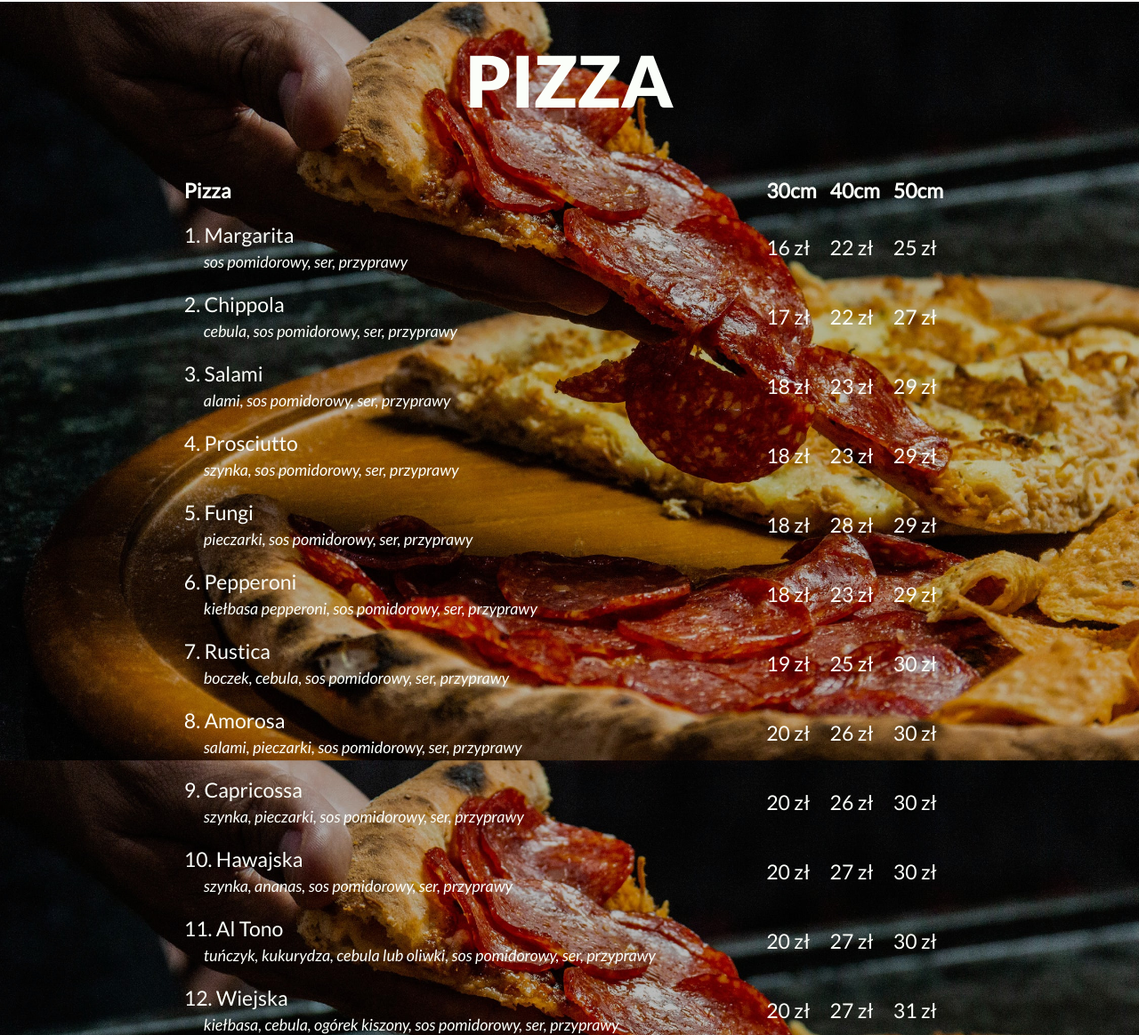
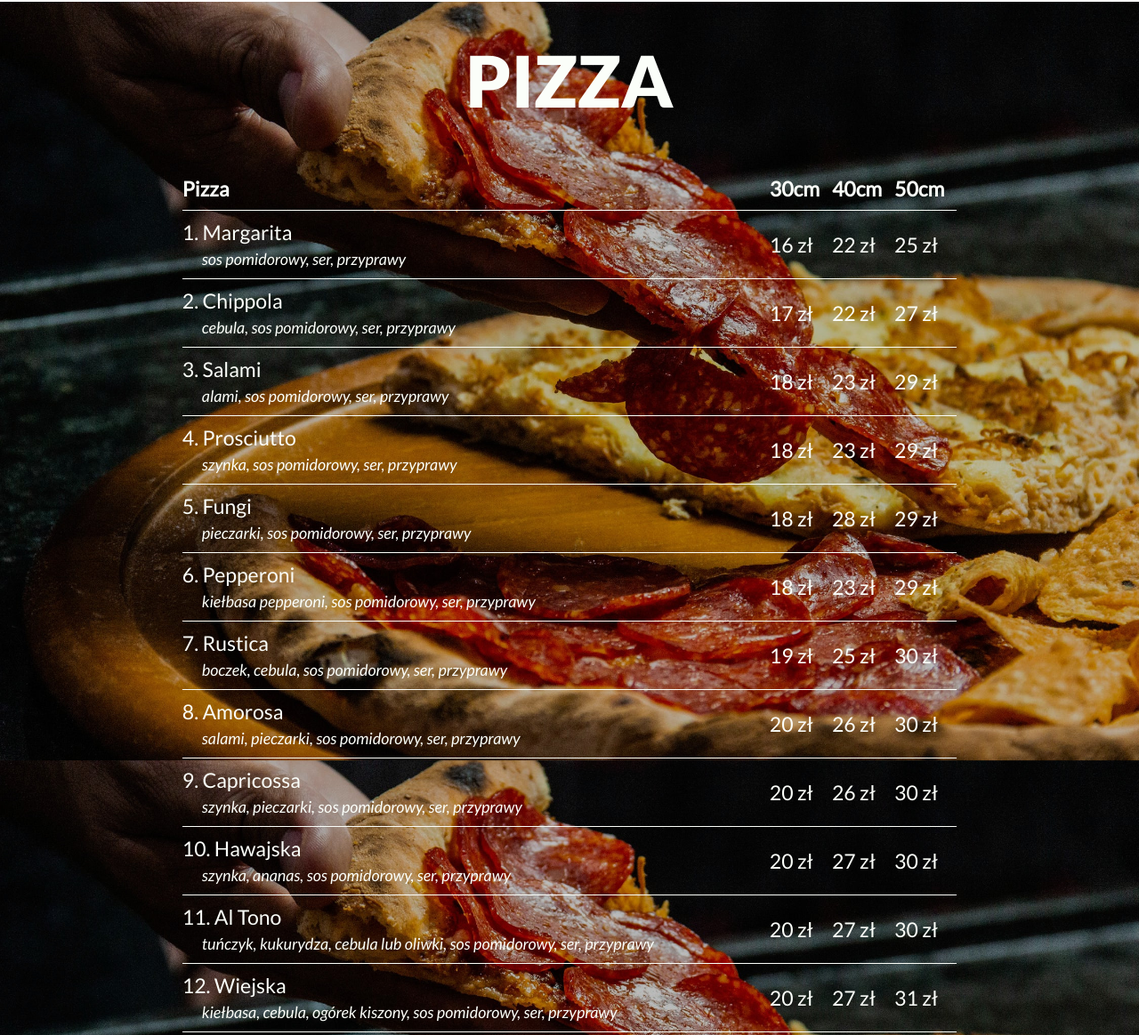
Before and after one commit to skdziwak/pizzeria, a plain HTML site: page index.html in a window 1280 px wide. Shown: the part 1455-2619 px from the top of the page at 89% size. Drawn offline with Linux system fonts and the light colour scheme.

Commit message:
Fixed menu

```diff
--- a/index.html
+++ b/index.html
@@ -53,11 +53,11 @@
                     </div>
                 </div>
             </div>
-            <div class="block" id="menu">
+            <div class="block">
                 <div class="bg2">
                     <div class="container" style="width: 68%;">
                         <h1 class="whitetext">PIZZA</h1>
-                        <table class="cennik whitetext" id="cennik">
+                        <table class="menu whitetext">
                         </table>
                     </div>
                 </div>
--- a/script.js
+++ b/script.js
@@ -1,6 +1,5 @@
 window.addEventListener('DOMContentLoaded', (event) => {
-    const table = document.querySelector('#cennik');
-    console.log(table);
+    const table = document.querySelector('.menu');
     httpGetAsync('menu.txt', (txt) => {
         rows = txt.trim().split('\r\n');
         var first = true;
@@ -15,7 +14,7 @@ window.addEventListener('DOMContentLoaded', (event) => {
                     tr.innerHTML += '<th>' + cell + '</th>';
                 } else {
                     if (i == 0) {
-                        tr.innerHTML += '<td>' + cell + '<br/><a class="sklad">' + cells[4] + '</a></td>';
+                        tr.innerHTML += '<td>' + cell + '<br/><a class="ingredients">' + cells[4] + '</a></td>';
                     } else {
                         tr.innerHTML += '<td>' + cell + '</td>';
                     }
--- a/style.css
+++ b/style.css
@@ -170,17 +170,21 @@ h1 {
     background-attachment: fixed;
 }
 
-table.cennik {
+.menu {
     width: 100%;
     table-layout: auto;
+    border-collapse: collapse;
 }
-table.cennik td,th {
+.menu td,th {
     padding: 10px 0;
     text-align: left;
     font-size: 23px;
     white-space: pre-wrap;
+    border-bottom: 1px solid #FBFEF9;
+    margin: 0;
 }
-.sklad {
+
+.ingredients {
     font-family: Lato-Italic;
     font-size: 18px;
     padding-left: 22px;
```
